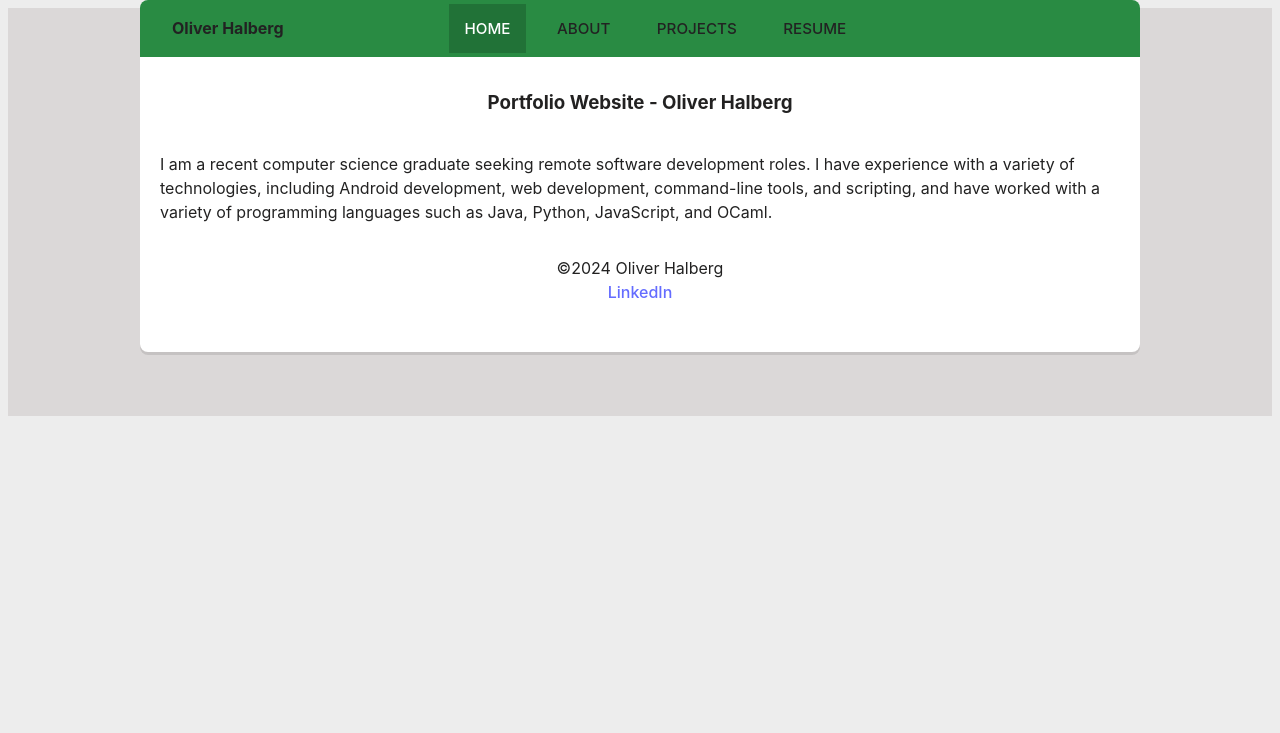
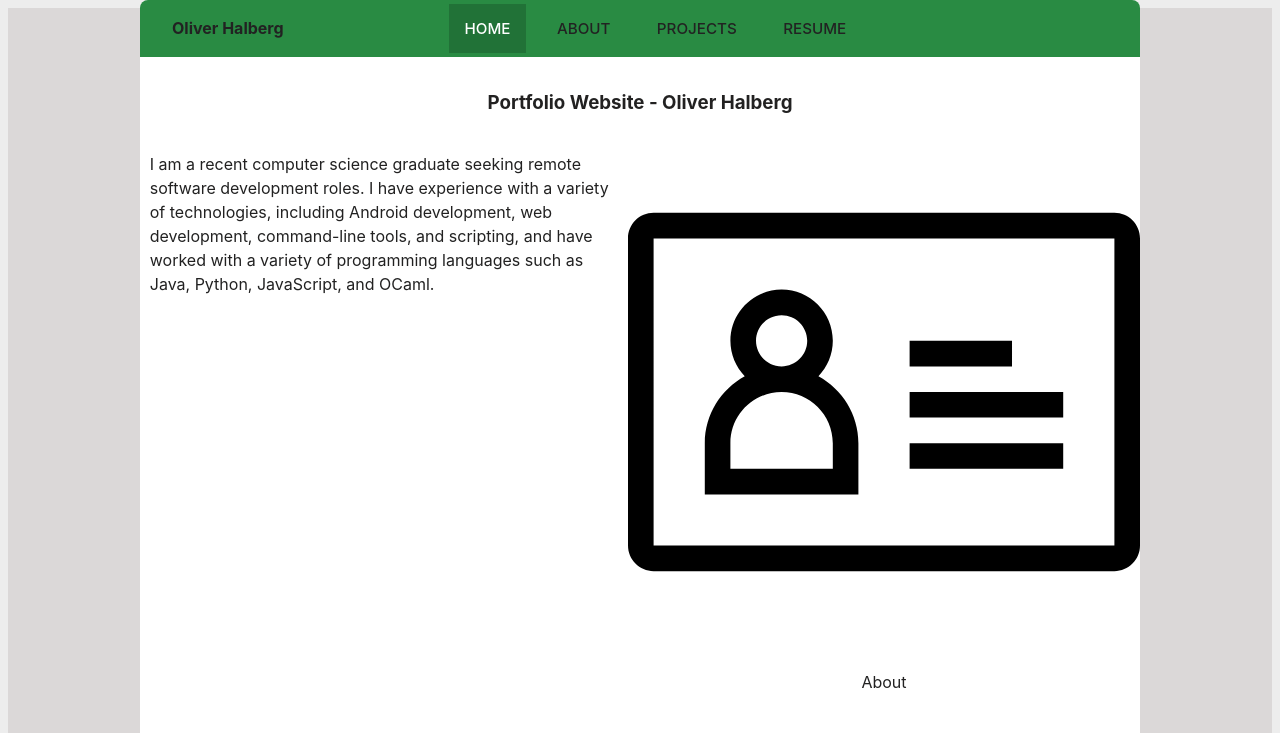
Before and after one commit to oliverhalberg/Portfolio-Site, a React (Vite) app: page / in a window 1280 px wide. Shown: the top 733 px of the page. Built offline with nearby package versions, Linux system fonts and the light colour scheme.

Commit message:
Added Shortcut components to Home page

```diff
--- a/src/components/Home.jsx
+++ b/src/components/Home.jsx
@@ -1,3 +1,6 @@
+import Shortcut from "./Shortcut";
+
+const routes = [ "About", "Projects", "Resume" ];
 
 const Home = () => {
     return (
@@ -16,6 +19,9 @@ const Home = () => {
                         and have worked with a variety of programming languages such as Java, Python, JavaScript, and OCaml.
                     </p>
                 </div>
+                <div id="shortcutsContainer">
+                    {routes.map( (path) => <Shortcut path={path} />)}
+                </div>
             </div>
         </div>
     );
```
